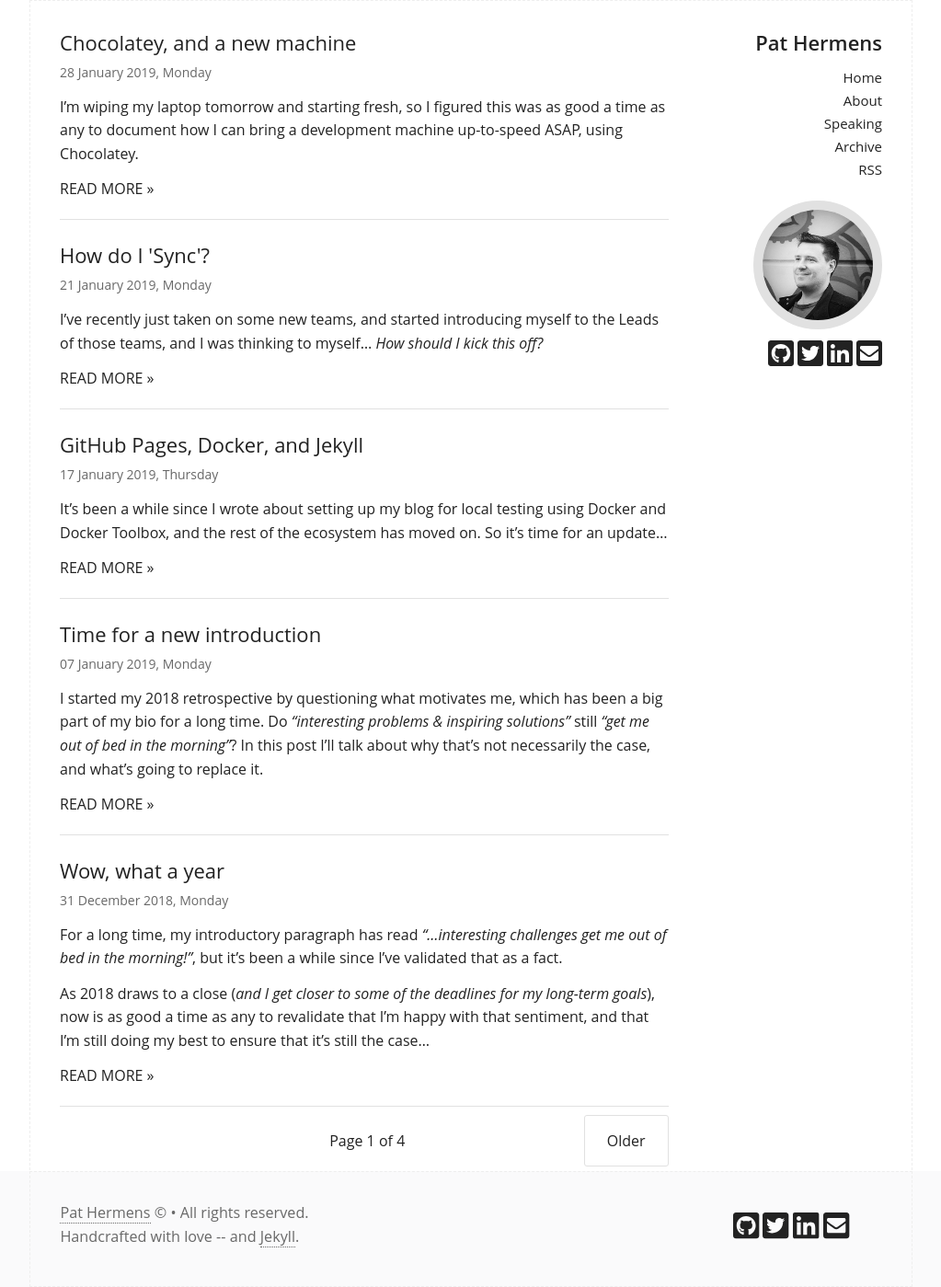
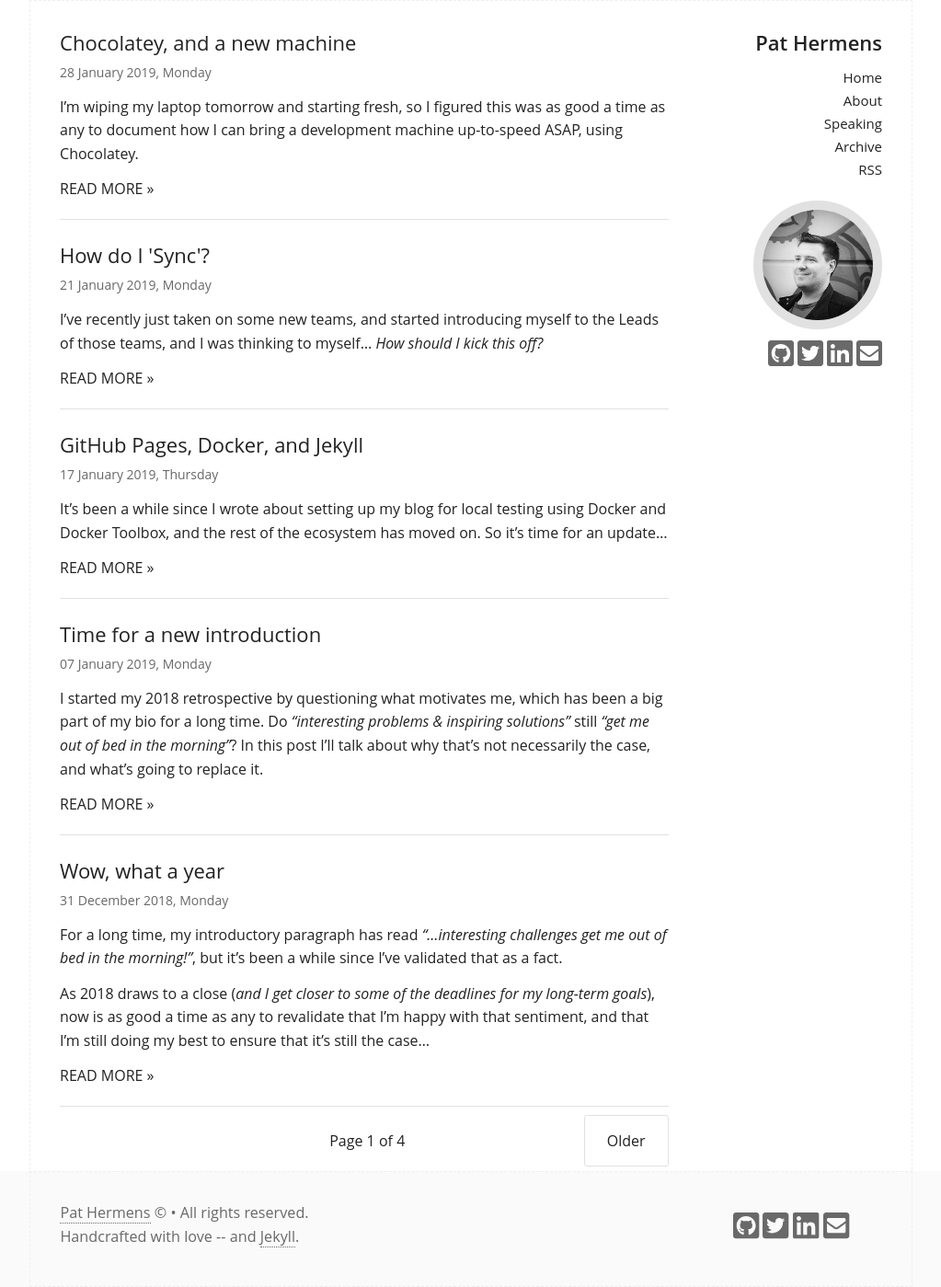
Before and after one commit to PHeonix25/PHeonix25.github.io, a Jekyll site: the page built from index.html, in a window 1280 px wide. Shown: the whole page at 92% size, without its empty margins (128-1151 px from the left). Built offline with Jekyll 4.4.1, drawn with Linux system fonts in a browser that asks for light colours; the list of posts is cut into pages by our own code.

Commit message:
Fixing styling issues

```diff
--- a/_sass/_layout.scss
+++ b/_sass/_layout.scss
@@ -300,7 +300,12 @@
 
 .icon {
   vertical-align: text-bottom;
-  fill: $icon-color;
+  width: 2rem;
+  color: $icon-color;
+
+  &:hover {
+    color: $brand-color;
+  }
 }
 
 body.custom-background {
--- a/css/main.scss
+++ b/css/main.scss
@@ -17,7 +17,7 @@
 $spacing-unit:     30px;
 
 $text-color:       #222222;
-$icon-color:       $text-color;
+$icon-color:       #696969;
 $background-color: #FDFDFD;
 $brand-color:      #FF851B;
 $border-color:     #E1E1E1;
```
